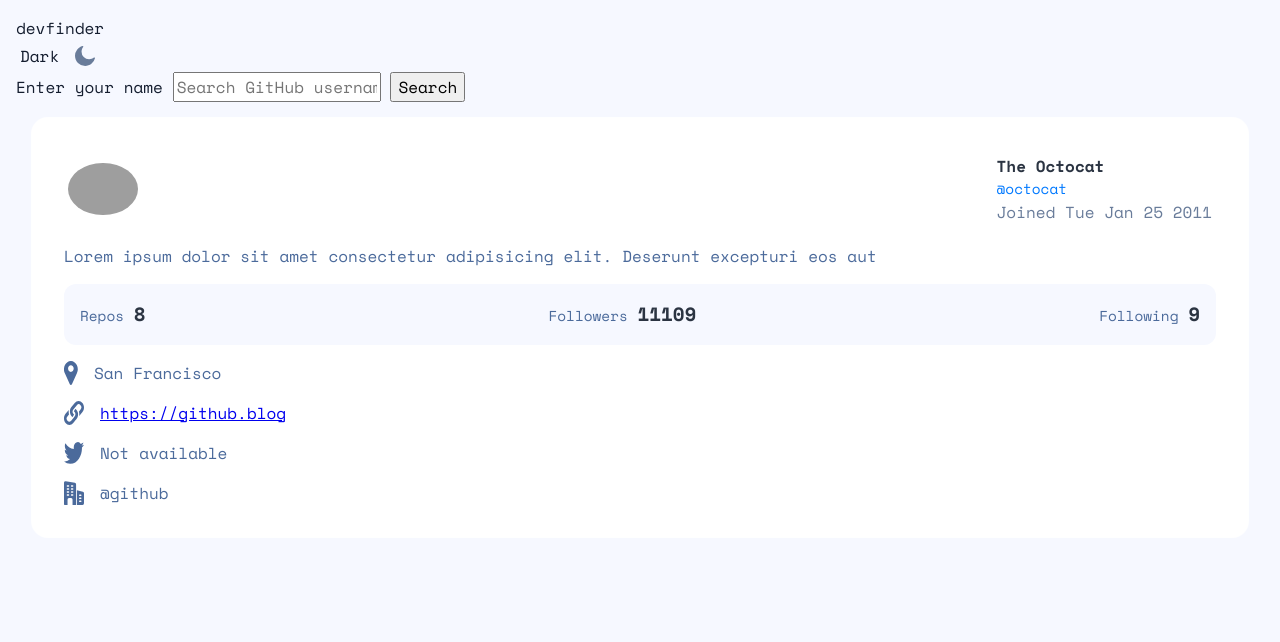
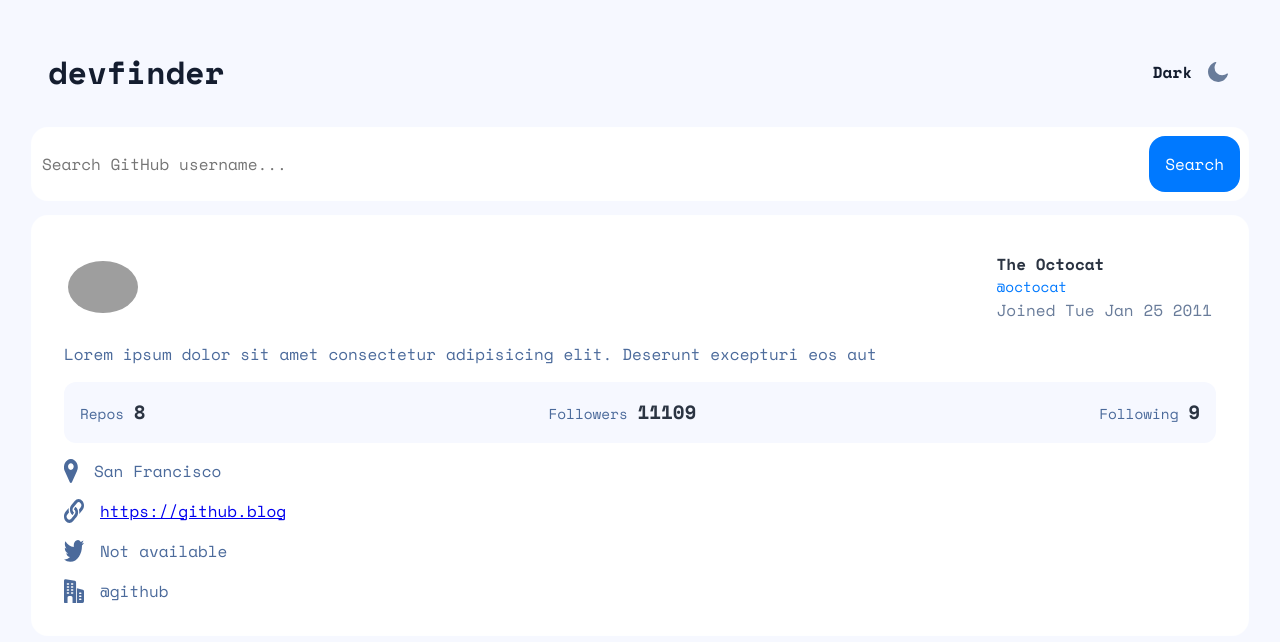
Before and after one commit to AakashSahani/github-user-search-app, a plain HTML site: page index.html in a window 1280 px wide. Drawn offline with nearby package versions, Linux system fonts and the light colour scheme; grey boxes are pictures that could not be loaded.

Commit message:
added further styling

```diff
--- a/index.html
+++ b/index.html
@@ -16,7 +16,7 @@
 	<body>
 		<header>
 			<div>
-				<span>devfinder</span>
+				<h1>devfinder</h1>
 			</div>
 			<div class="theme-container">
 				<label for="theme" id="theme-label"
@@ -39,7 +39,7 @@
 		</header>
 		<main id="github-main">
 			<form id="username-search-form">
-				<label for="username">Enter your name</label>
+				<!-- <label for="username">Enter your name</label> -->
 				<input
 					type="text"
 					name="username"
--- a/style/main.css
+++ b/style/main.css
@@ -139,6 +139,17 @@ body {
 	color: var(--color-secondary);
 }
 
+/* Header */
+header {
+	display: flex;
+	flex-flow: row;
+	align-items: center;
+	justify-content: space-between;
+	margin: 1rem;
+	padding: 1rem;
+	font-weight: bold;
+}
+
 #user-profile {
 	width: 70px;
 	height: 70px;
@@ -154,9 +165,9 @@ body {
 	border-radius: 50%;
 }
 
+#username-search-form,
 #github-profile-container {
 	display: flex;
-	flex-flow: column;
 	margin: 1rem;
 	border-radius: 1rem;
 	box-shadow: 0 0 1px 1px var(--color-profile-layout-background);
@@ -166,6 +177,31 @@ body {
 	align-items: flex-start;
 	padding: 2rem;
 	gap: 1rem;
+}
+
+#username-search-form {
+	flex-flow: row;
+	align-items: center;
+	padding: 0.5rem;
+}
+
+#username-search-form input[type='text'] {
+	margin: 0;
+	flex: 1;
+	border: none;
+	background: transparent;
+}
+
+#username-search-form input[type='submit'] {
+	background-color: #0079ff;
+	color: white;
+	padding: 1rem;
+	border: none;
+	border-radius: 1rem;
+}
+
+#github-profile-container {
+	flex-flow: column;
 }
 
 #github-profile-container > * {
@@ -238,9 +274,3 @@ body {
 	flex-flow: row;
 	gap: 1rem;
 }
-
-@media (prefers-color-scheme: dark) {
-}
-
-@media (min-width: 1080px) {
-}
```
